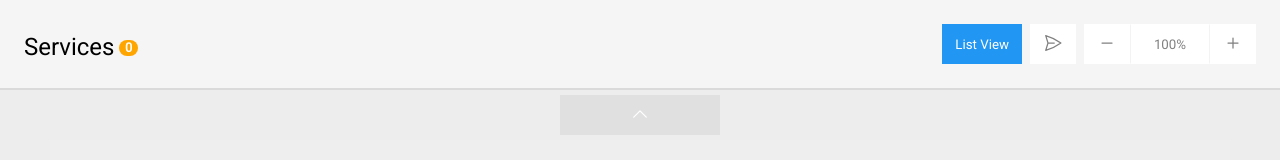
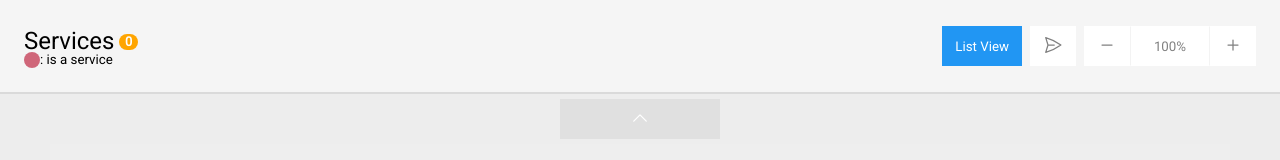
Before and after one commit to mrowaha/categories, a Next.js app: page / in a window 1280 px wide. Shown: the top 160 px of the page. Built offline with nearby package versions, Linux system fonts and the light colour scheme.

Commit message:
support stable tree

```diff
--- a/src/components/Header.tsx
+++ b/src/components/Header.tsx
@@ -14,6 +14,7 @@ function Title (props : TitleProps) {
   const [services, _] = useServicesContext();
 
   return (
+    <div>
       <div className={classes.titleContainer}>
         <h1 className={classes.title}>
           {props.title}
@@ -27,6 +28,11 @@ function Title (props : TitleProps) {
             padding : "0.35rem"
           }}
         >{services}</Chip>
+      </div>
+      <small style={{display : "flex"}}>
+        <span><Chip style={{backgroundColor : "#cf6679", width : "2.5px", height : "2.5px"}}> </Chip></span>
+          : is a service
+      </small>
    </div>
   )
 }
--- a/src/components/TreeNode.module.css
+++ b/src/components/TreeNode.module.css
@@ -51,6 +51,17 @@
   text-overflow: ellipsis;
   width : 100%;
   overflow: hidden;
+}
+
+.treeNode[isService="yes"]::after {
+  content: "";
+  width : 10px;
+  height: 10px;
+  border-radius: 50%;
+  background-color: #cf6679;
+  position: absolute;
+  right: -5px;
+  top : -5px;
 }
 
 .treeNode[level="0"] {
--- a/src/components/TreeNode.tsx
+++ b/src/components/TreeNode.tsx
@@ -89,7 +89,7 @@ function TreeNode(props : TreeNodeProps) {
             save ?
             <>
               {/* @ts-ignore */}
-              <div level={nodeColorCode} className={`${classes.treeNode}`} isService={props.isService}>
+              <div level={nodeColorCode} className={`${classes.treeNode}`} isService={props.isService ? "yes" : "no"}>
                 <h1>{name}</h1>
                 <div ref={newNodeModalRef} className={classes.newNodeModal}>
                   <h1>What do you want to create?</h1>
```
Lines whose indentation alone changed are shown as unchanged.
